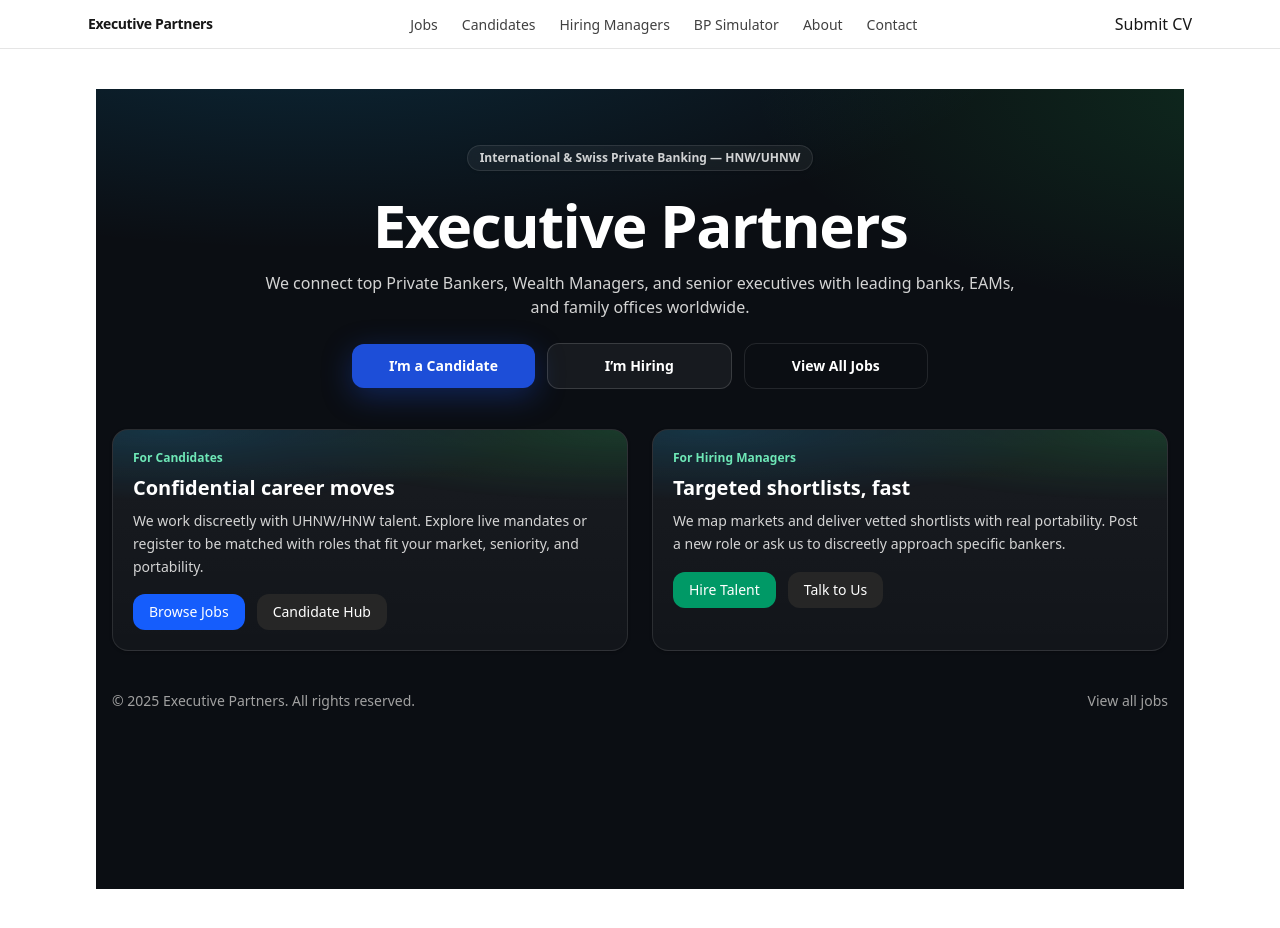
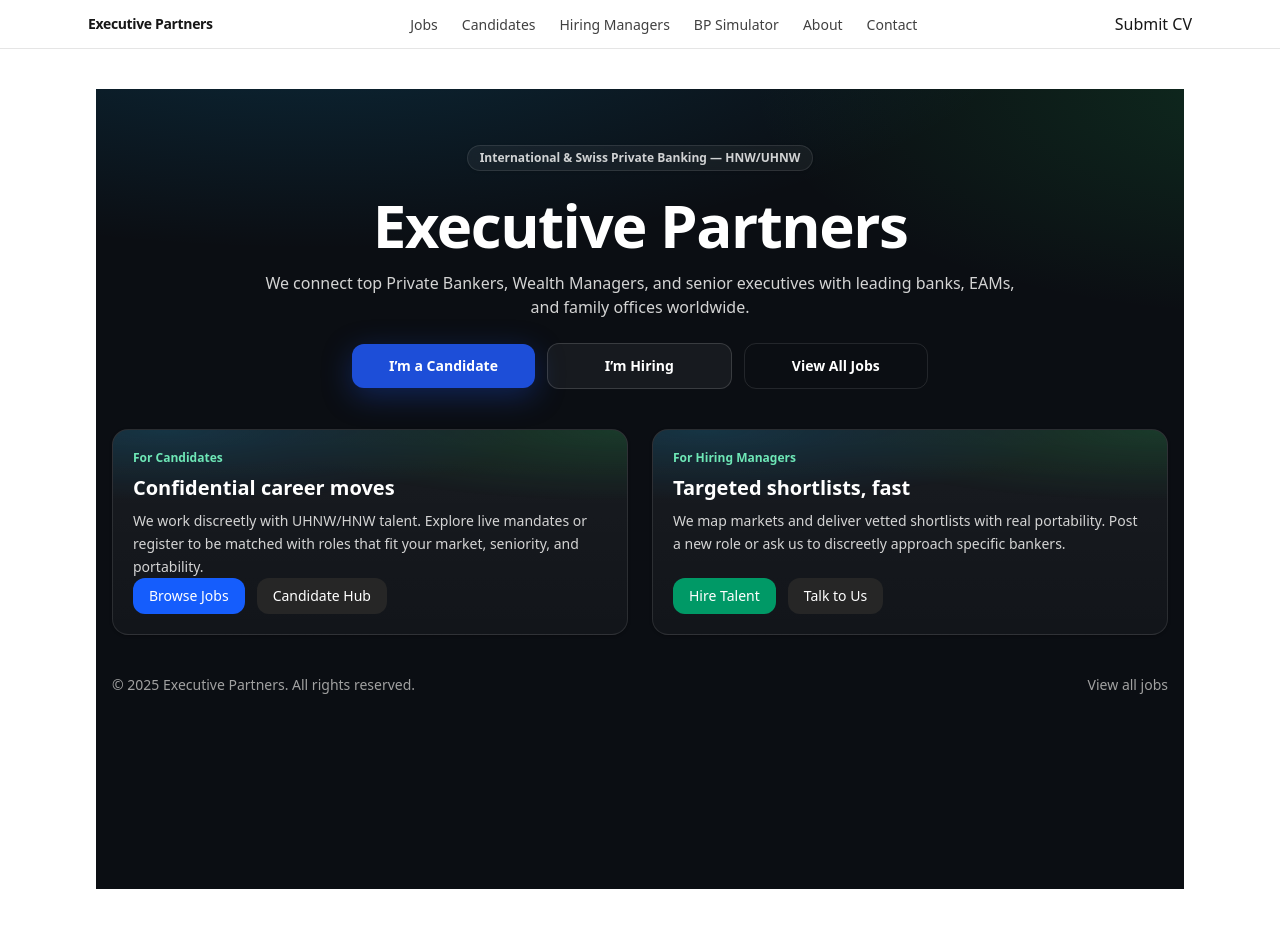
Before and after one commit to gilm67/executive-partners-app-, a Next.js app: page / in a window 1280 px wide. Built offline with nearby package versions, Linux system fonts and the light colour scheme.

Commit message:
Home: align CTA rows in feature cards (flex + mt-auto)

```diff
--- a/app/page.tsx
+++ b/app/page.tsx
@@ -52,7 +52,7 @@ export default function HomePage() {
         </div>
 
         {/* two feature cards */}
-        <div className="mt-10 grid gap-6 md:grid-cols-2">
+        <div className="mt-10 grid gap-6 md:grid-cols-2 items-stretch">
           <FeatureCard
             badge="For Candidates"
             title="Confidential career moves"
@@ -122,16 +122,16 @@ function FeatureCard({
   rightAction: { label: string; href: string; tone: BtnTone };
 }) {
   return (
-    <div className="relative overflow-hidden rounded-2xl border border-white/10 bg-[linear-gradient(180deg,rgba(255,255,255,.06),rgba(255,255,255,.03))] p-5 shadow-[0_1px_3px_rgba(0,0,0,.25)]">
+    <div className="relative overflow-hidden rounded-2xl border border-white/10 bg-[linear-gradient(180deg,rgba(255,255,255,.06),rgba(255,255,255,.03))] p-5 shadow-[0_1px_3px_rgba(0,0,0,.25)] flex flex-col h-full">
       {/* inner soft glow */}
       <div className="pointer-events-none absolute inset-0 opacity-[.18] [background:radial-gradient(600px_120px_at_10%_0%,rgba(14,165,233,1),transparent_60%),radial-gradient(600px_120px_at_100%_0%,rgba(34,197,94,1),transparent_60%)]" />
-      <div className="relative">
+      <div className="relative flex flex-col h-full">
         <div className="text-xs font-semibold text-[#6EE7B7]">{badge}</div>
         <h3 className="mt-2 text-xl font-bold">{title}</h3>
         <p className="mt-2 text-sm leading-relaxed text-neutral-300">{copy}</p>
 
         {/* perfectly aligned button row */}
-        <div className="mt-4 flex items-stretch gap-3">
+        <div className="mt-auto flex items-center gap-3">
           <CardBtn href={leftAction.href} tone={leftAction.tone}>
             {leftAction.label}
           </CardBtn>
```
